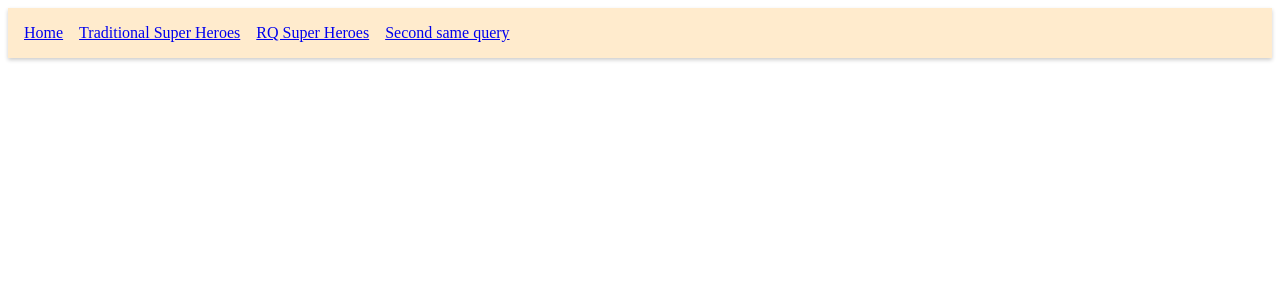
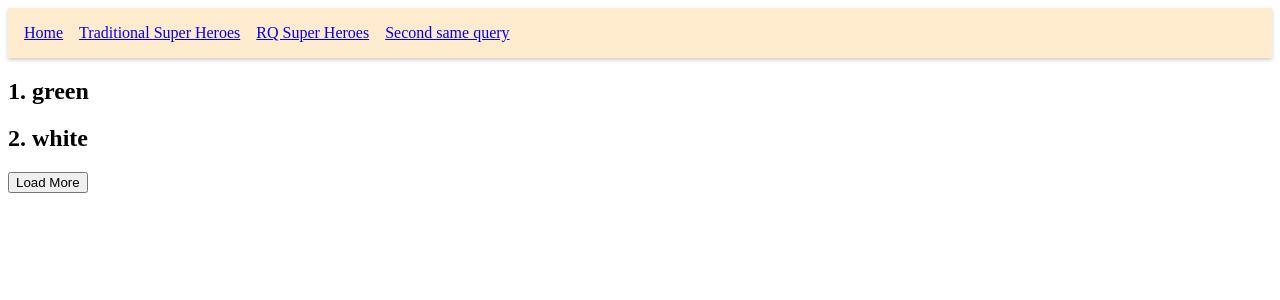
Before and after one commit to JarmanjitSingh/react-query, a React (Vite) app: page /rq-infinte in a window 1280 px wide. Shown: the top 300 px of the page. Built offline with nearby package versions, Linux system fonts and the light colour scheme; data requests are answered from the project's data file.

Commit message:
infinite queries using useInfiniteQuery

```diff
--- a/src/App.jsx
+++ b/src/App.jsx
@@ -11,6 +11,7 @@ import ParallelQueriesPage from "./components/ParallelQueriesPage";
 import DynamicParallelQueriesPage from "./components/DynamicParallelQueriesPage";
 import DependentQueriesPage from "./components/DependentQueriesPage";
 import PaginatedQueriesPage from "./components/PaginatedQueriesPage";
+import InfiniteQueryPage from "./components/InfiniteQueryPage";
 
 const queryClient = new QueryClient();
 
@@ -44,6 +45,7 @@ const App = () => {
           <Route path="/dynamic-parallel-queries" element={<DynamicParallelQueriesPage heroIds={[1, 3]} />} />
           <Route path="/dependent-queries" element={<DependentQueriesPage email="jarmanjit@gmail.com" />} />
           <Route path="/rq-paginated" element={<PaginatedQueriesPage />} />
+          <Route path="/rq-infinte" element={<InfiniteQueryPage />} />
 
         </Routes>
       </Router>
--- /dev/null
+++ b/src/components/InfiniteQueryPage.jsx
@@ -0,0 +1,48 @@
+import axios from "axios";
+import React from "react";
+import { useInfiniteQuery } from "react-query";
+
+const fetchColors = ({pageParam = 1}) => {
+  return axios.get(`http://localhost:4000/colors?_limit=2&_page=${pageParam}`);
+};
+const InfiniteQueryPage = () => {
+  const { isLoading, isError, error, data, hasNextPage, fetchNextPage, isFetching, isFetchingNextPage } = useInfiniteQuery(
+    ["colors"],
+     fetchColors,
+    {
+      getNextPageParam: (_lastPage, pages)=>{
+        if(pages.length < 4){
+            return pages.length + 1
+        }else{
+            return undefined //this will set hasNextPage to false
+        }
+      }
+    }
+  );
+
+  if (isLoading) return <h2>Loading ....</h2>;
+  if (isError) return <h2>{error.message}</h2>;
+
+  return (
+    <>
+      <div>
+        {data?.pages.map((group, i) => {
+          return (
+            <div key={i}>
+              {
+                group.data.map((color)=>(
+                    <h2 key={color.id}>{color.id}. {color.label}</h2>
+                ))
+              }
+            </div>
+          );
+        })}
+      </div>
+
+      <button disabled={!hasNextPage} onClick={fetchNextPage}>Load More</button>
+      <div>{isFetching && !isFetchingNextPage ? "Fetching..." : null}</div>
+    </>
+  );
+};
+
+export default InfiniteQueryPage;
```
Also changed, not shown: 1 other file (tests, documents, lock files or other folders).
